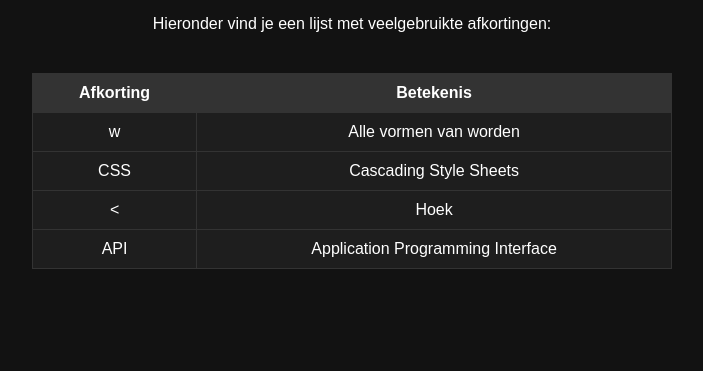
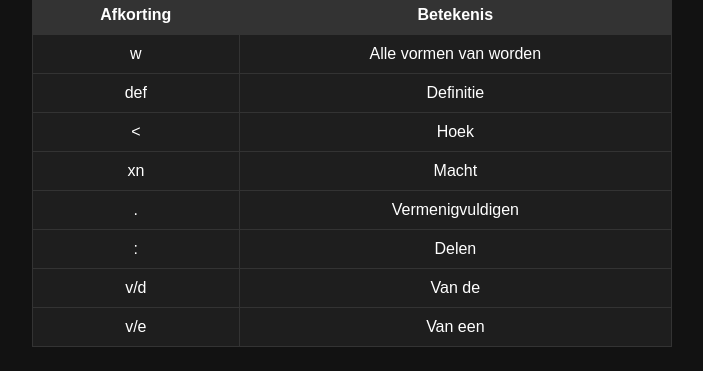
Before and after one commit to Gooske28/afkortingen, a plain HTML site: page index.html in a window 1280 px wide. Shown: the part 305-676 px from the top of the page, without its empty margins (288-991 px from the left). Drawn offline with Linux system fonts and the light colour scheme.

Commit message:
Update index.html

```diff
--- a/index.html
+++ b/index.html
@@ -68,16 +68,32 @@
                 <td>Alle vormen van worden</td>
             </tr>
             <tr>
-                <td>CSS</td>
-                <td>Cascading Style Sheets</td>
+                <td>def</td>
+                <td>Definitie</td>
             </tr>
             <tr>
                 <td><</td>
                 <td>Hoek</td>
             </tr>
             <tr>
-                <td>API</td>
-                <td>Application Programming Interface</td>
+                <td>xn</td>
+                <td>Macht</td>
+            </tr>
+            <tr>
+                <td>.</td>
+                <td>Vermenigvuldigen</td>
+            </tr>
+            <tr>
+                <td>:</td>
+                <td>Delen</td>
+            </tr>
+            <tr>
+                <td>v/d</td>
+                <td>Van de</td>
+            </tr>
+            <tr>
+                <td>v/e</td>
+                <td>Van een</td>
             </tr>
         </tbody>
     </table>
```
